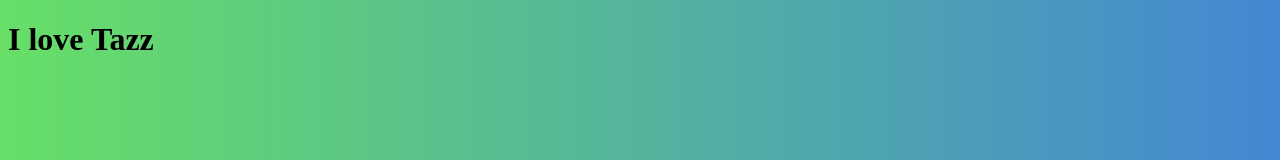
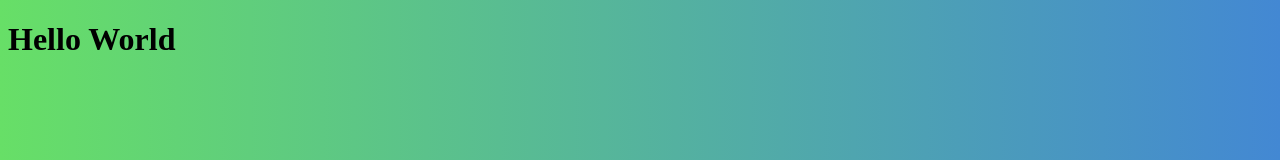
Before and after one commit to tbakken14/MrRobogersNeighborhood, a plain HTML site: page index.html in a window 1280 px wide. Shown: the top 160 px of the page. Drawn offline with Linux system fonts and the light colour scheme.

Commit message:
Fix initial commit

```diff
--- a/index.html
+++ b/index.html
@@ -10,7 +10,7 @@
 </head>
 
 <body>
-    <h1>I love Tazz</h1>
+    <h1>Hello World</h1>
 </body>
 
 </html>
```
